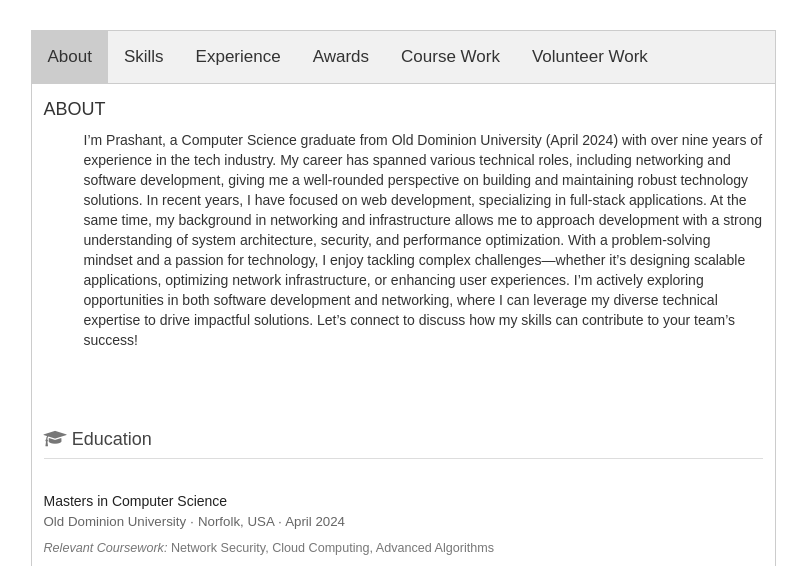
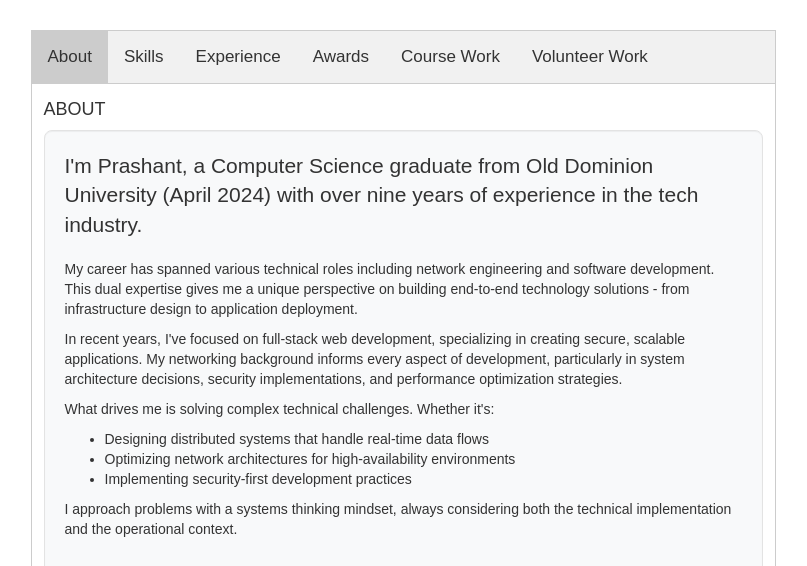
Before and after one commit to Badjedi04/badjedi04.github.io, a plain HTML site: page index.html in a window 1280 px wide. Shown: the top 566 px of the page, 337-1144 px from the left. Drawn offline with nearby package versions, Linux system fonts and the light colour scheme; some icons are missing.

Commit message:
Update index.html

```diff
--- a/index.html
+++ b/index.html
@@ -100,15 +100,26 @@
 
 </div>
 <div class="tabcontent" id="about">
-<h4>ABOUT</h4>
-<p style="padding-left: 40px">
-			I’m Prashant, a Computer Science graduate from Old Dominion University (April 2024) with over nine years of experience in the tech industry.
-	My career has spanned various technical roles, including networking and software development, giving me a well-rounded perspective on building and maintaining robust technology solutions.
-In recent years, I have focused on web development, specializing in full-stack applications. At the same time, my background in networking and infrastructure allows me to approach development with a
-strong understanding of system architecture, security, and performance optimization. With a problem-solving mindset and a passion for technology, I enjoy tackling complex challenges—whether it’s designing scalable applications,
-optimizing network infrastructure, or enhancing user experiences. I’m actively exploring opportunities in both software development and networking, where I can leverage my diverse technical expertise to drive impactful solutions.
+  <h4>ABOUT</h4>
+  <div class="well" style="background: #f8f9fa; padding: 20px; border-radius: 8px;">
+    <p class="lead">I'm Prashant, a Computer Science graduate from Old Dominion University (April 2024) with over nine years of experience in the tech industry.</p>
 
-Let’s connect to discuss how my skills can contribute to your team’s success!
+    <p>My career has spanned various technical roles including network engineering and software development. This dual expertise gives me a unique perspective on building end-to-end technology solutions - from infrastructure design to application deployment.</p>
+
+    <p>In recent years, I've focused on full-stack web development, specializing in creating secure, scalable applications. My networking background informs every aspect of development, particularly in system architecture decisions, security implementations, and performance optimization strategies.</p>
+
+    <p>What drives me is solving complex technical challenges. Whether it's:</p>
+
+    <ul>
+      <li>Designing distributed systems that handle real-time data flows</li>
+      <li>Optimizing network architectures for high-availability environments</li>
+      <li>Implementing security-first development practices</li>
+    </ul>
+
+    <p>I approach problems with a systems thinking mindset, always considering both the technical implementation and the operational context.</p>
+
+    <div class="callout" style="border-left: 3px solid #002D72; padding-left: 15px; mar
+
 <div class="divider"></div>
 <!-- Education Section -->
 <div class="row" style="margin-top: 30px;">
```
